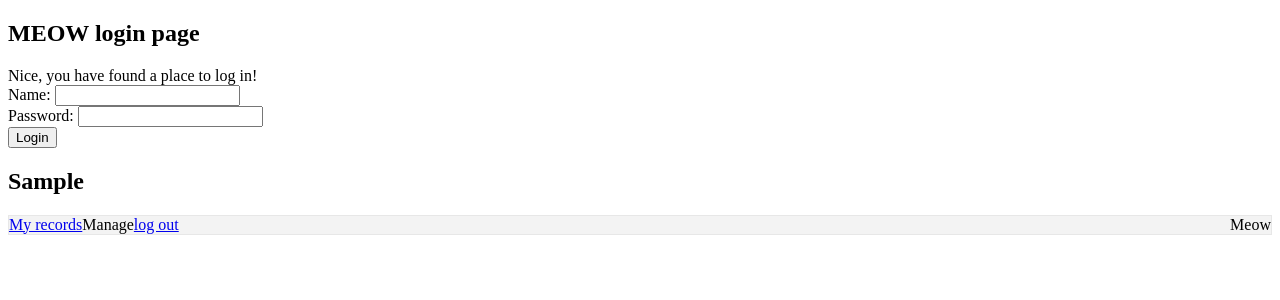
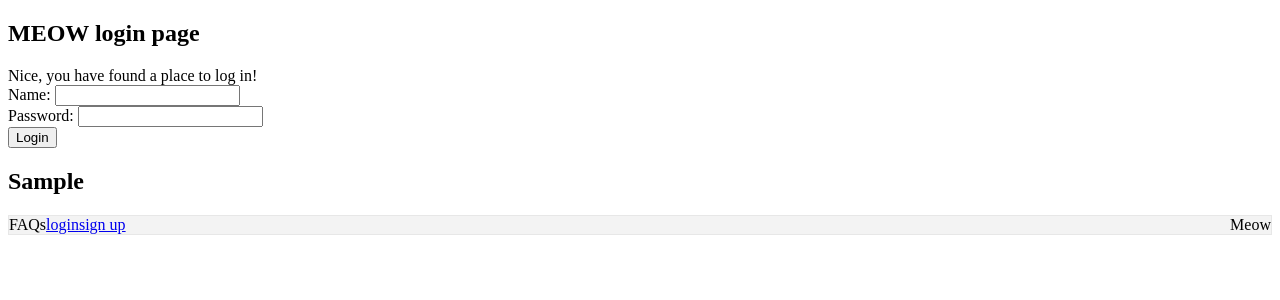
Before and after one commit to nyjc-computing-2324/meow-2024, a Flask app: template templates/login.html in a window 1280 px wide. Shown: the top 300 px of the page. Run offline with Flask 3, Linux system fonts and the light colour scheme; the template is opened without the code that fills it: most values are stand-ins (such as "Sample title", 1, 10 or a date in 2020).

Commit message:
fixed error in navigation fr this time

```diff
--- a/templates/navigation.html
+++ b/templates/navigation.html
@@ -42,7 +42,7 @@
 
 
     <body>
-        {% if page in ("landing" or "login" or "register") %}
+        {% if page in ("landing", "login", "register") %}
         <ul>
             <lil>Meow</lil>
             <lir>FAQs</lir>
```
